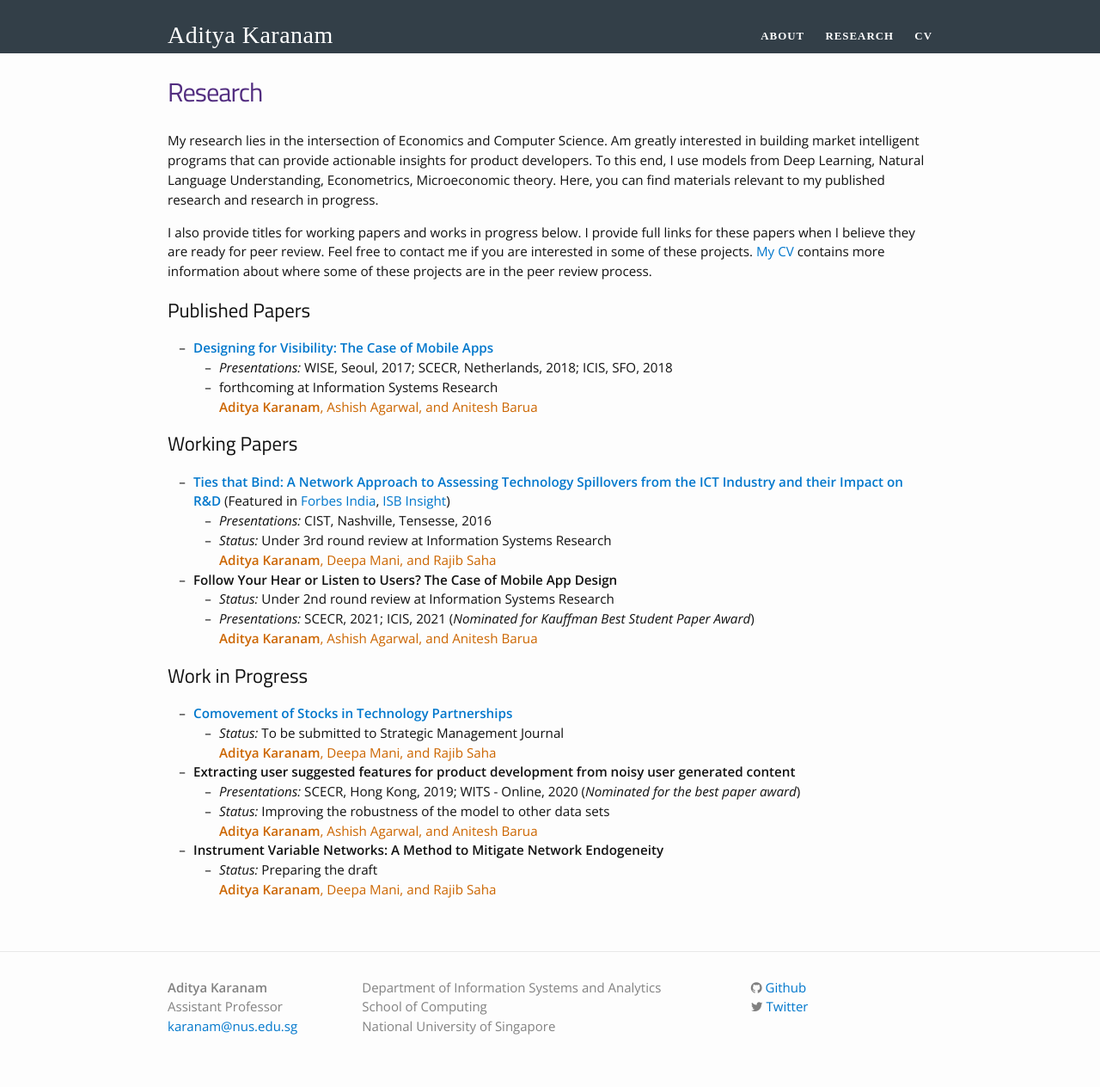
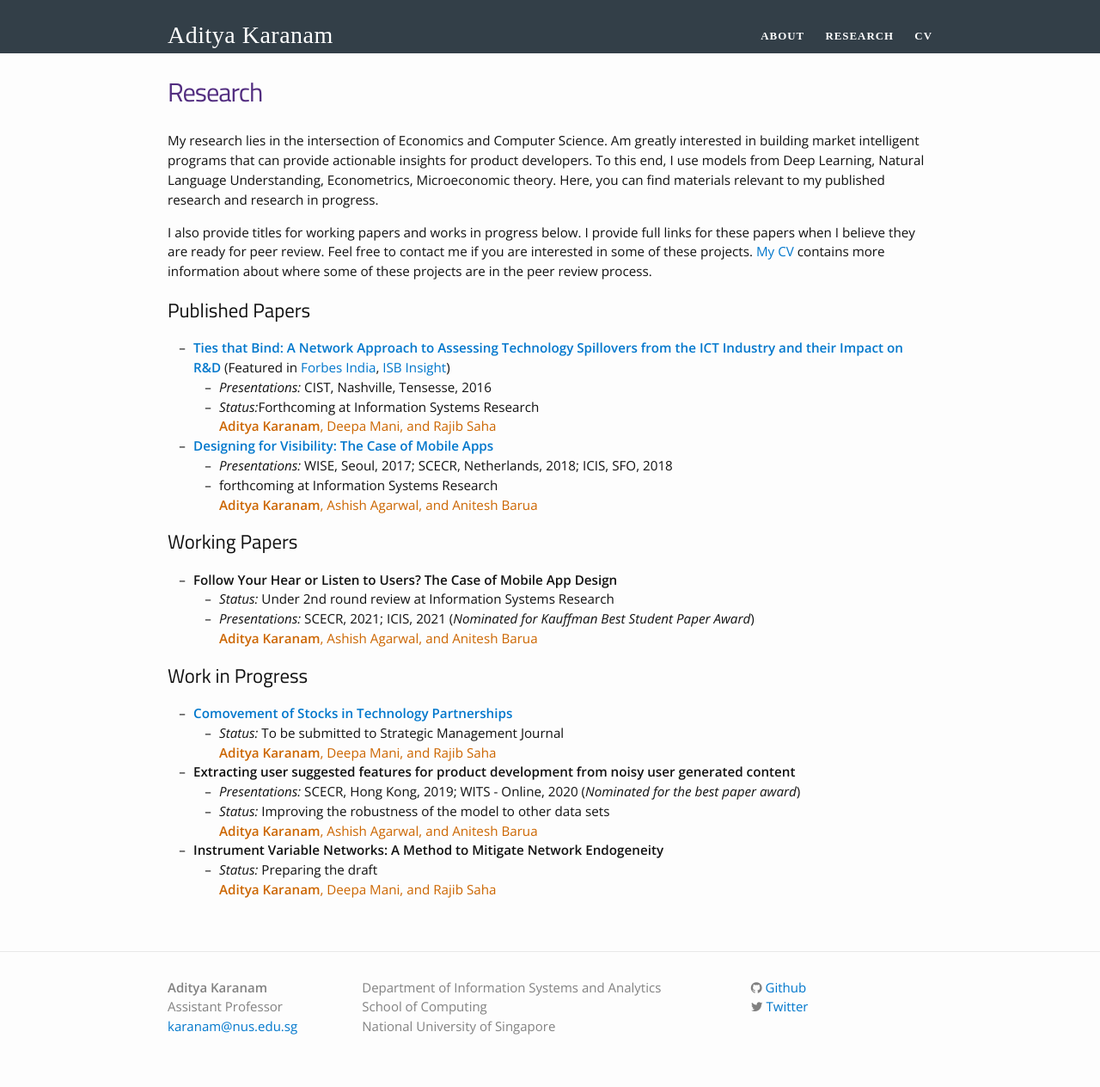
Before and after one commit to askaranam/askaranam.github.io, a Jekyll site: the page built from research.md, in a window 1280 px wide. Shown: the whole page at 86% size. Built offline with Jekyll 4.4.1, drawn with Linux system fonts in a browser that asks for light colours; nearby versions of some CDN libraries; some web fonts are replaced.

Commit message:
Update research.md

```diff
--- a/research.md
+++ b/research.md
@@ -15,17 +15,18 @@ I also provide titles for working papers and works in progress below. I provide
 <hr style="clear:both;visibility: hidden;" />
 
 ## Published Papers
+
+* **[Ties that Bind: A Network Approach to Assessing Technology Spillovers from the ICT Industry and their Impact on R&D](https://papers.ssrn.com/sol3/papers.cfm?abstract_id=3436764)** (Featured in [Forbes India](http://www.forbesindia.com/article/isbinsight/more-bang-for-your-digital-spend-technology-and-rd/49951/1), [ISB Insight](http://isbinsight.isb.edu/the-digital-transformation-of-rd/)) <br/>
+    * *Presentations:*  CIST, Nashville, Tensesse, 2016
+    * *Status:*Forthcoming at Information Systems Research <br/>
+    <span style="color: rgb(204,102,0)"><b>Aditya Karanam</b>, Deepa Mani, and Rajib Saha</span> <br/>
+
 * **[Designing for Visibility: The Case of Mobile Apps](https://pubsonline.informs.org/doi/abs/10.1287/isre.2022.1151)**
     * *Presentations:*  WISE, Seoul, 2017; SCECR, Netherlands, 2018; ICIS, SFO, 2018
     * forthcoming at Information Systems Research <br/>
     <span style="color: rgb(204,102,0)"><b>Aditya Karanam</b>, Ashish Agarwal, and Anitesh Barua</span> <br/>
 
 ## Working Papers
-
-* **[Ties that Bind: A Network Approach to Assessing Technology Spillovers from the ICT Industry and their Impact on R&D](https://papers.ssrn.com/sol3/papers.cfm?abstract_id=3436764)** (Featured in [Forbes India](http://www.forbesindia.com/article/isbinsight/more-bang-for-your-digital-spend-technology-and-rd/49951/1), [ISB Insight](http://isbinsight.isb.edu/the-digital-transformation-of-rd/)) <br/>
-    * *Presentations:*  CIST, Nashville, Tensesse, 2016
-    * *Status:* Under 3rd round review at Information Systems Research <br/>
-    <span style="color: rgb(204,102,0)"><b>Aditya Karanam</b>, Deepa Mani, and Rajib Saha</span> <br/>
 
 * **Follow Your Hear or Listen to Users? The Case of Mobile App Design**
     * *Status:* Under 2nd round review at Information Systems Research <br/>
```
